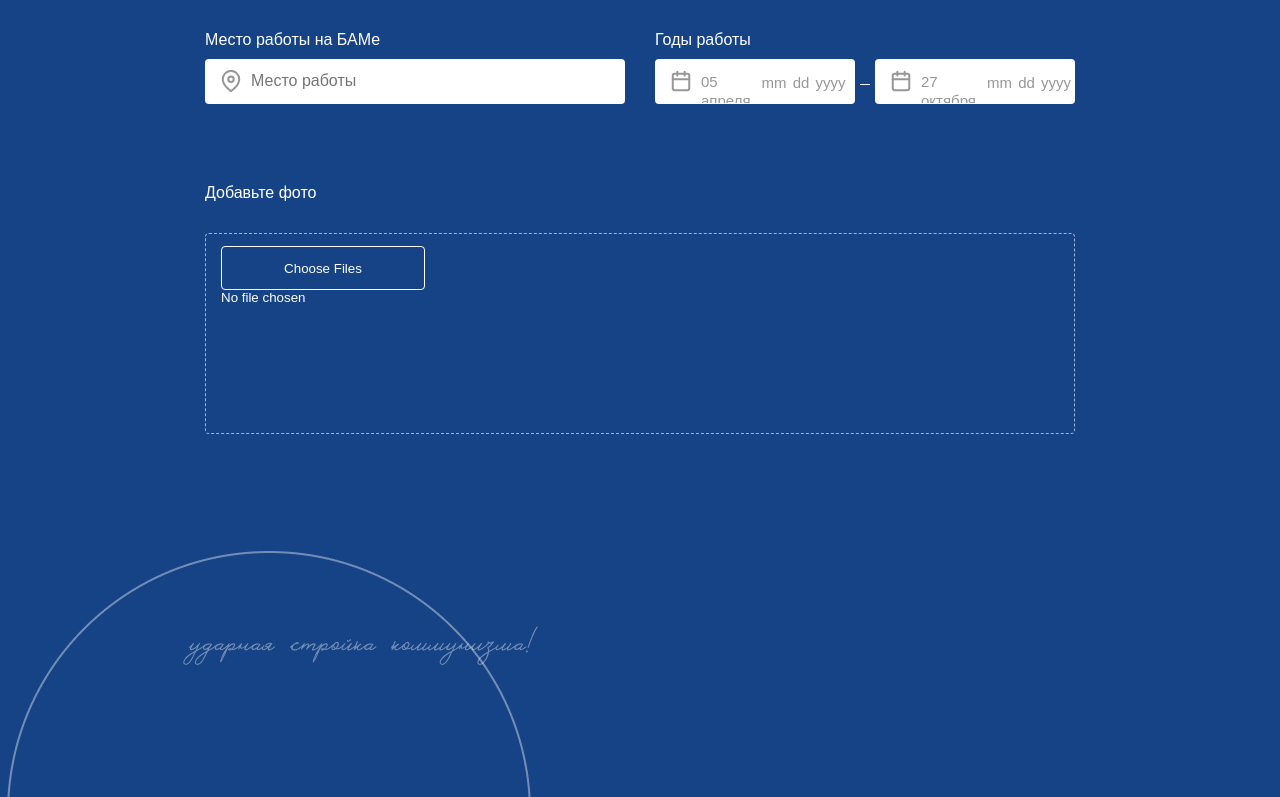
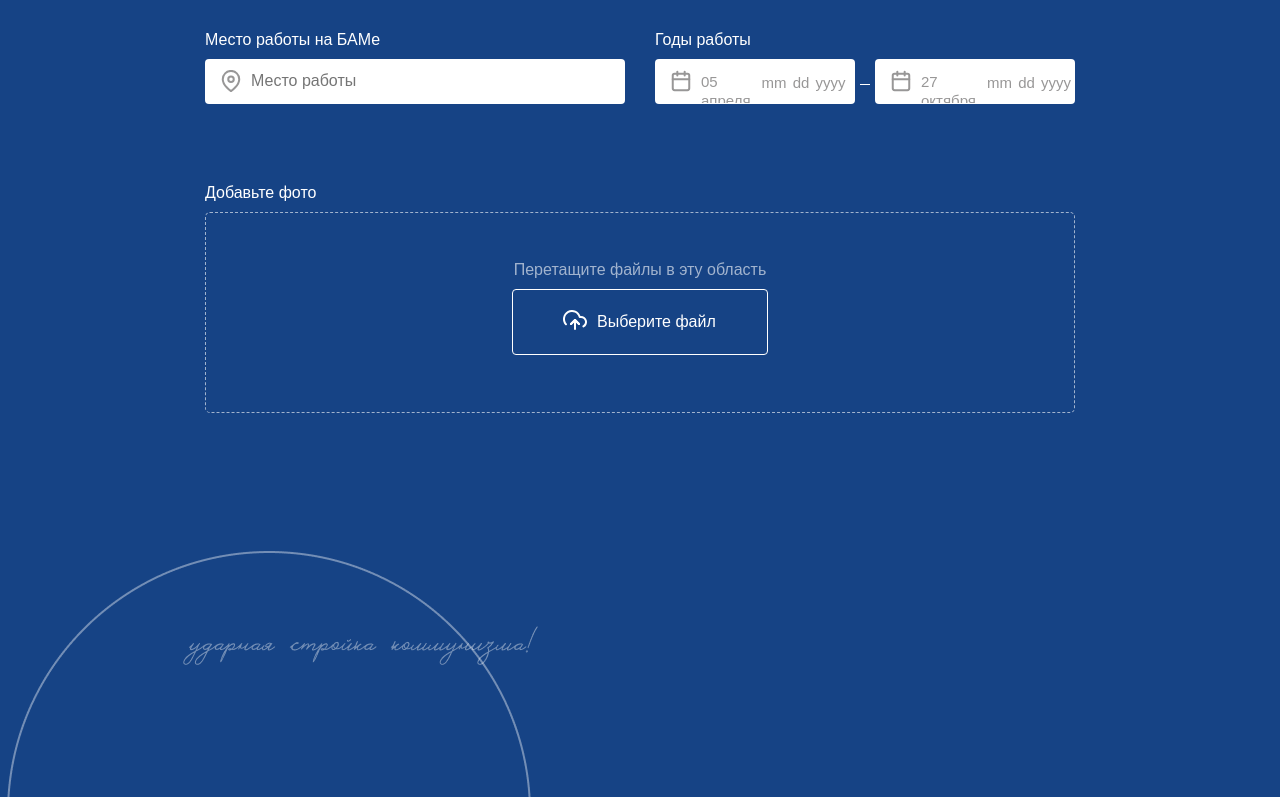
Before and after one commit to georgyantonov/bam, a React (Create React App) app: page / in a window 1280 px wide. Shown: the part 3090-3887 px from the top of the page. Built offline with nearby package versions, Linux system fonts and the light colour scheme; a web font is replaced by a local one.

Commit message:
кастом input file

```diff
--- a/src/Components/Main/Share/Share.jsx
+++ b/src/Components/Main/Share/Share.jsx
@@ -1,6 +1,7 @@
 import React from 'react'
 import './style.scss'
 import vk from '../../../Assets/vk.svg'
+import upload from '../../../Assets/upload.svg'
 
 export default function Share() {
   function dateCheck(e){
@@ -101,15 +102,25 @@ export default function Share() {
 
               </div>
             </div>
-            <div className='dropzone'>
-                <label htmlFor="drop">
-                  Добавьте фото
-                  <div className='upload'>
-                  <input type="file" className='high input' multiple name='drop' />
+            <label htmlFor="dropzone">Добавьте фото</label>
+            <div className='dropzone high'>
+              <label htmlFor="drop">
+              <div className='files'>
+                <p>
+                  Перетащите файлы в эту область
+                </p>
+              </div>
+                <div className="input_button">
+                  <div className="input__file-icon-wrapper">
+                    <img className="input__file-icon" src={upload} alt="Выбрать файл" />
+                  </div>
+                  <div className="input__file-button-text">Выберите файл</div>
+
                 </div>
-                </label>
+                <input type="file" className='high input' multiple name='drop' id='drop'></input>
+              </label>
 
-              </div>
+            </div>
           </form>
         </div>
     </div>
--- a/src/Components/Main/Share/style.scss
+++ b/src/Components/Main/Share/style.scss
@@ -89,33 +89,49 @@
         margin-bottom: 32px;
     }
     .dropzone{
-
+        height: 201px;
+        border: 1px dashed rgba(255, 255, 255, 0.6);
+        border-radius: 5px;
+        padding: 0 0;
+        .files{
+            text-align: center;
+            color: rgba(255, 255, 255, 0.6);
+        }
         input[type="file"]{
-            margin-top: 30px;
-            background: transparent;
-            border: 1px dashed rgba(255, 255, 255, 0.6);
-
+            opacity: 0;
+            visibility: hidden;
+            width: 0.1px;
+            height: 0.1px;
+            min-height: 0.1px;
+            padding: 0 0;
+            margin-bottom: 0;
         }
-        .upload{
-            height: inherit;
-            input::-webkit-file-upload-button{
-                content: attr();
-                align-self: center;
+        label{
+            height: 201px;
+            display: flex;
+            justify-content: center;
+            align-items: center;
+            flex-direction: column;
+            gap: 10px;
+            z-index: 100;
+        }
+        .input_button{
             display: flex;
             flex-direction: row;
             justify-content: center;
             align-items: center;
             padding: 10px 25px;
             gap: 10px;
-                width: 204px !important;
-                height: 44px !important;
-                background-color: transparent   ;
+            width: 204px;
+            height: 44px;
             border: 1px solid #FFFFFF;
             border-radius: 4px;
-                color: white;
-
+            .input__file-button-text{
+                display: flex;
+                width: 120px
             }
         }
+
 
     }
     }
```
Also changed, not shown: src/Assets/upload.svg (added). Lines whose indentation alone changed are shown as unchanged.
